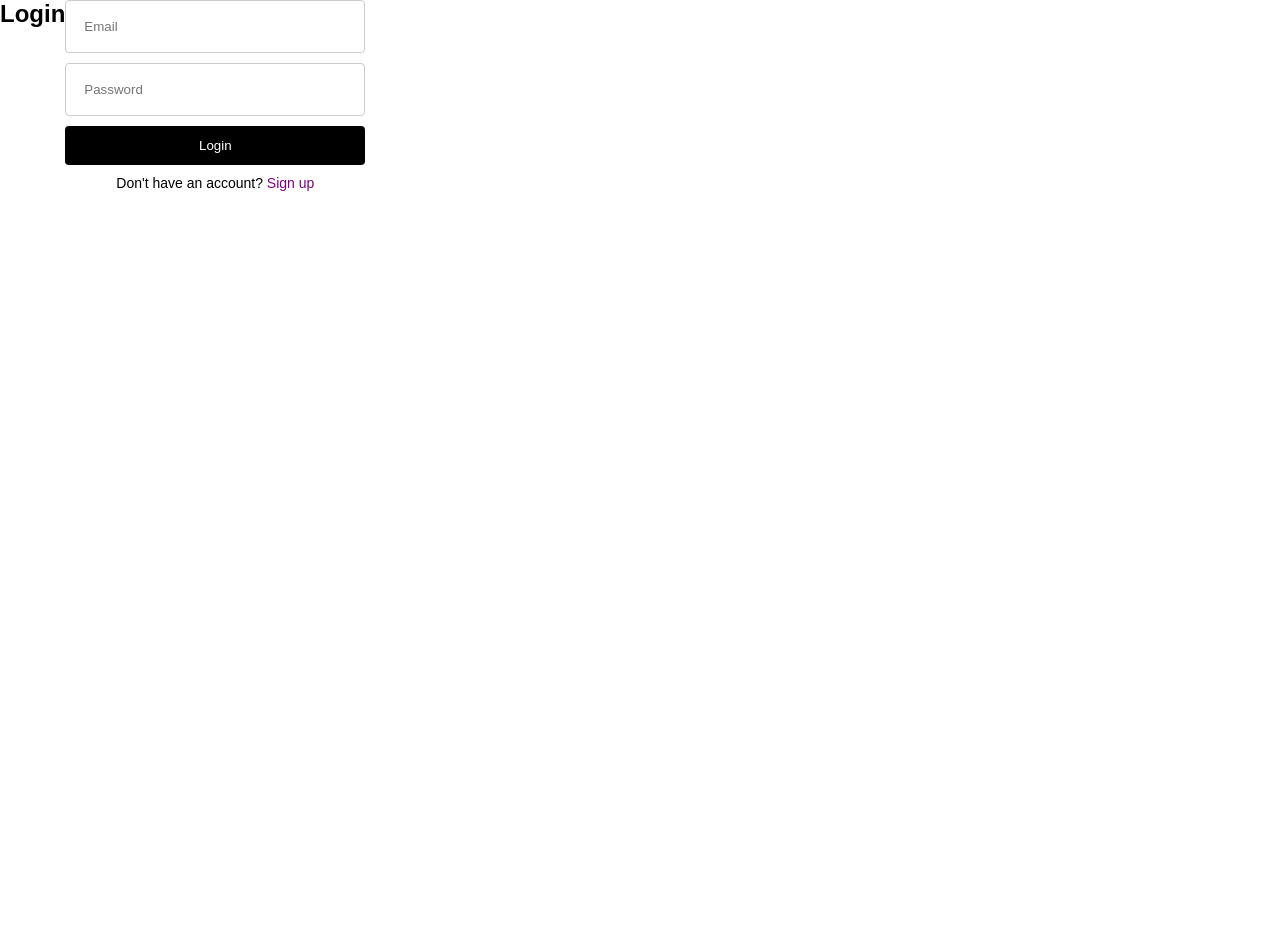
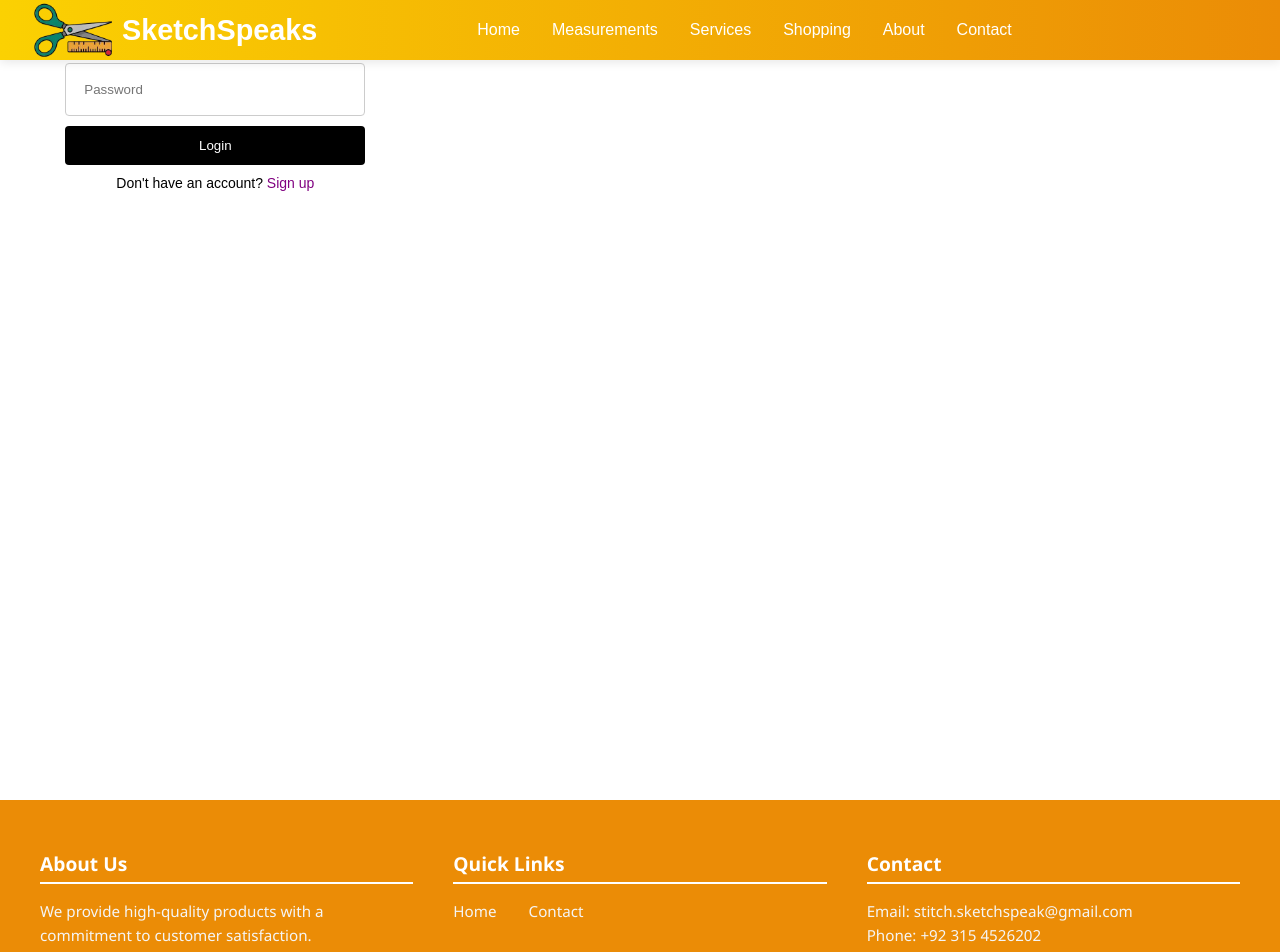
Before and after one commit to RanaUsman-ai/SketchSpeak_react, a React (Create React App) app: page / in a window 1280 px wide. Shown: the top 952 px of the page. Before the commit the page ends 800 px from the top, so only its background shows below. Built offline with nearby package versions, Linux system fonts and the light colour scheme.

Commit message:
home page

```diff
--- a/src/App.js
+++ b/src/App.js
@@ -24,7 +24,8 @@ function App() {
   return (
     <div>
       {/* Navbar only when logged in */}
-      {isLoggedIn && <Navbar />}
+      {/* {isLoggedIn && <Navbar />} */}
+      <Navbar/>
 
       <main>
         <Routes>
@@ -52,7 +53,8 @@ function App() {
       </main>
 
       {/* Footer only when logged in */}
-      {isLoggedIn && <Footer />}
+      {/*  */}
+      <Footer />
     </div>
   );
 }
```
